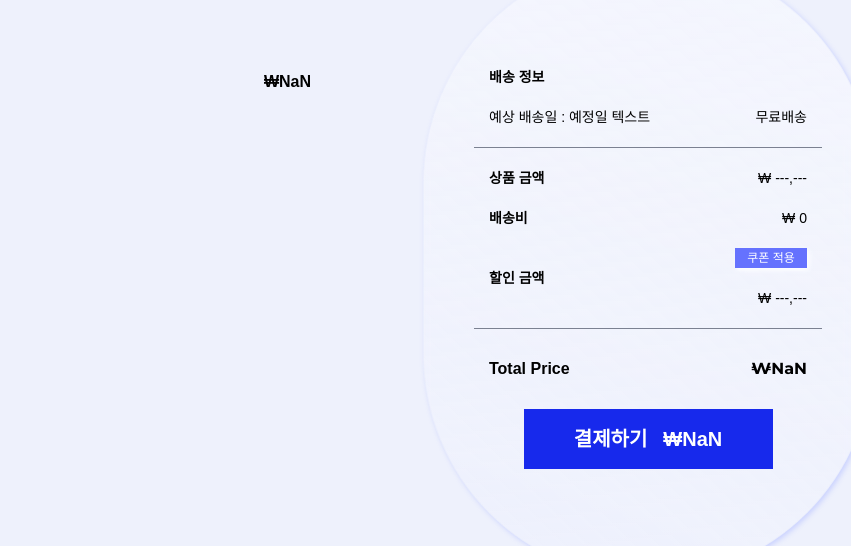
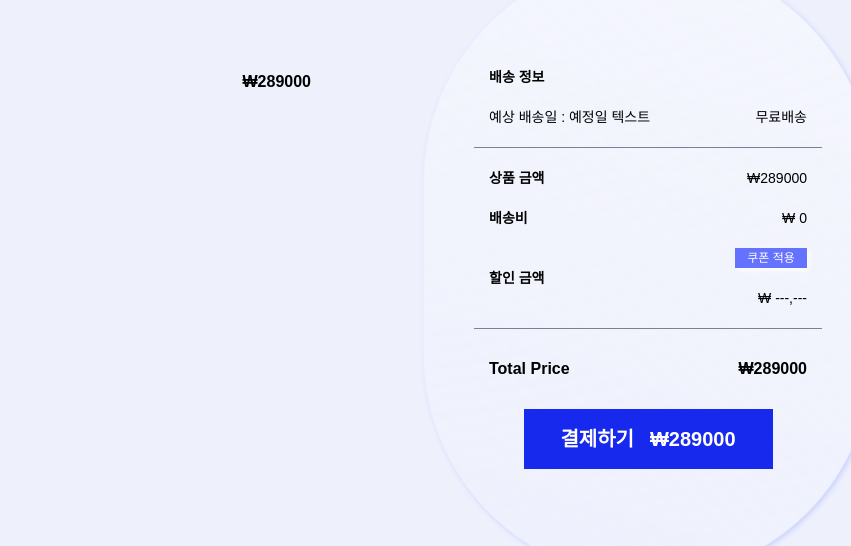
Before and after one commit to s0-p/est_fe_13_2nd_project, a website: page sub/cart.html in a window 1280 px wide. Shown: the part 299-845 px from the top of the page, 429-1280 px from the left. Drawn offline with Linux system fonts and the light colour scheme; a web font is replaced by a local one.

Commit message:
feat: 수량 변경 시 총 금액 자동 계산

```diff
--- a/js/cart.js
+++ b/js/cart.js
@@ -89,16 +89,17 @@ quantityControl.addEventListener('click', (e) => {
     currentQty++;
   }
   quantityEl.textContent = currentQty;
+
   updateTotalAmount();
 });
 
-// 수량 변경 시 .total_price 에 총 가격 출력 => 내일 수정
-
+// 수량 변경 시 .total_price 에 총 가격 출력 , 임시데이터로 작성
 function updateTotalAmount() {
   const quantity = Number(quantityEl.textContent);
+  const item = cartItems[0];
+  const total = Number(item.price) * quantity;
 
-  const total = cartItems.price * cartItems.quantity;
-  productAmount.textContent = `₩${total}`;
+  // productAmount.textContent = `₩${total}`;
   totalAmount.forEach((e) => {
     e.textContent = `₩${total}`;
   });
--- a/sub/cart.html
+++ b/sub/cart.html
@@ -68,7 +68,7 @@
                 <dl>
                   <div class="summary_row">
                     <dt class="summary_label pre_bold_14">상품 금액</dt>
-                    <dd class="pre_reg_14">₩ ---,---</dd>
+                    <dd class="pre_reg_14 total_price">₩ ---,---</dd>
                   </div>
                   <div class="summary_row">
                     <dt class="summary_label pre_bold_14">배송비</dt>
@@ -86,7 +86,7 @@
 
               <section class="total_price_container" aria-label="총 결제 금액">
                 <h2 class="pre_bold_16">Total Price</h2>
-                <p class="mont_bold_16 total_price">₩ ---,---</p>
+                <p class="pre_bold_16 total_price">₩ ---,---</p>
               </section>
 
               <button class="checkout_button desktop_checkout pre_bold_20" type="button">
```
